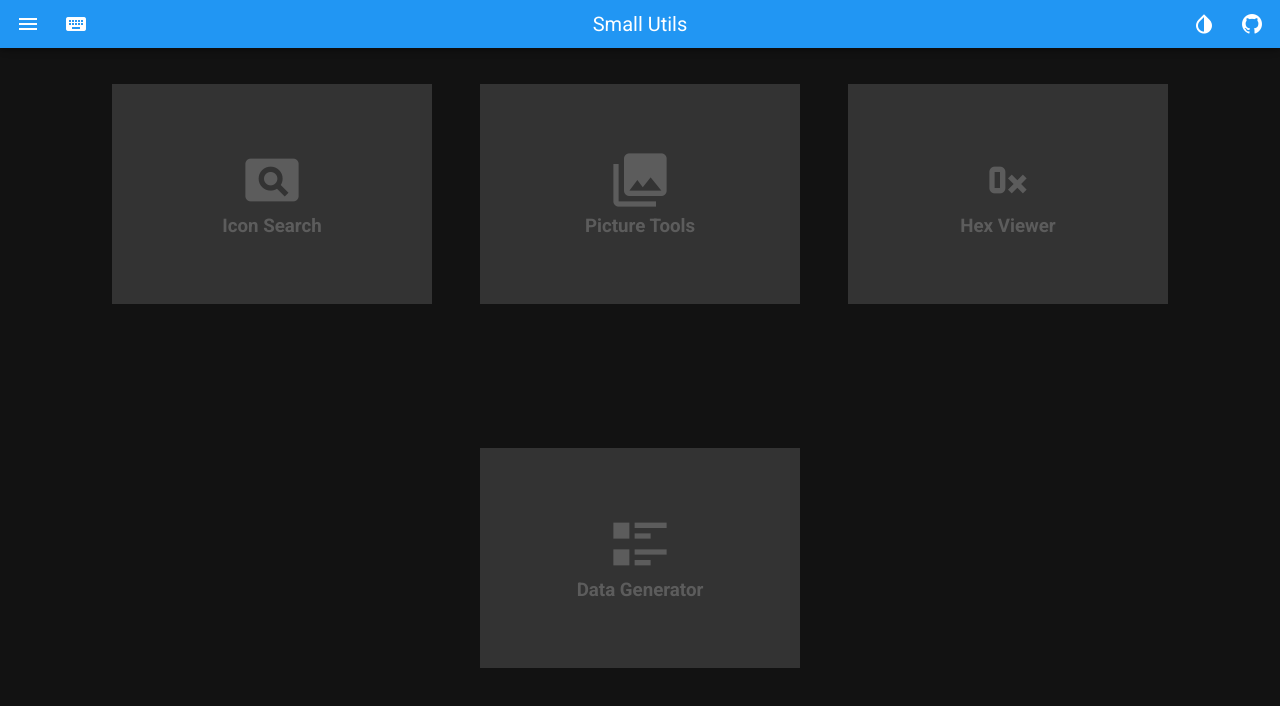
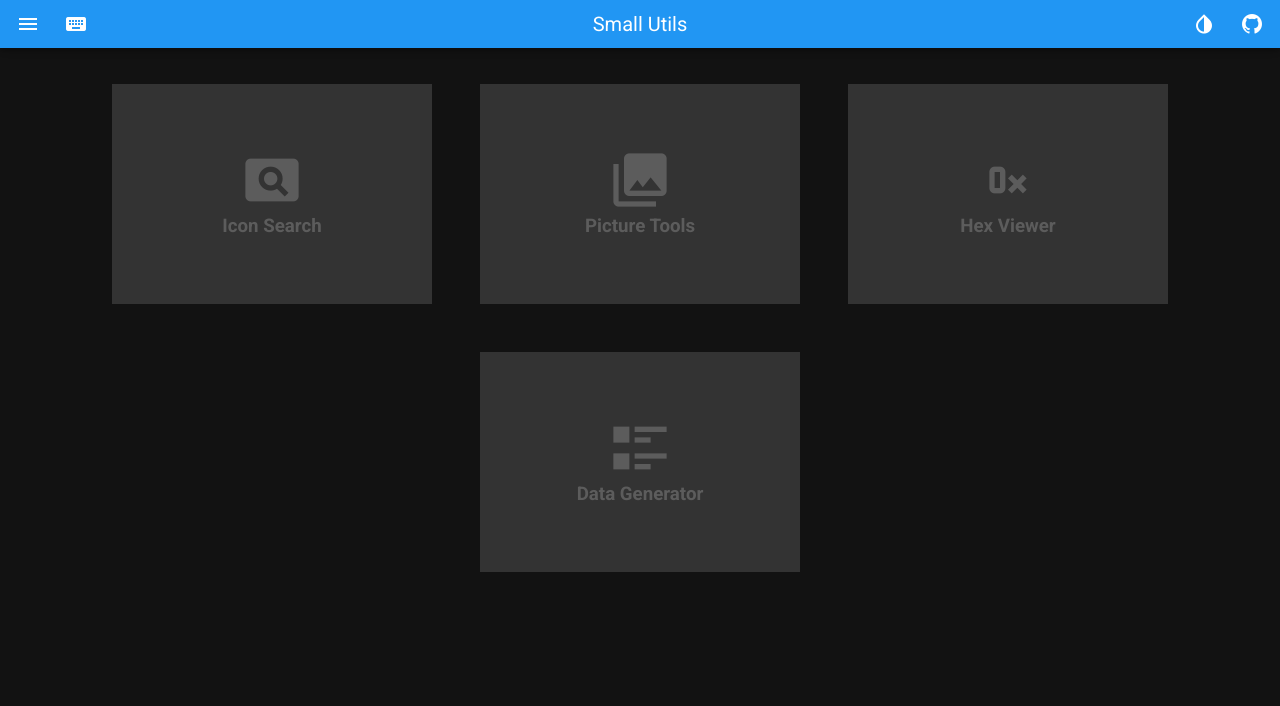
Before and after one commit to apmyhr/small-utils, a Vue app: page / in a window 1280 px wide. Shown: the top 706 px of the page. Built offline with nearby package versions, Linux system fonts and the light colour scheme.

Commit message:
fix style height issue on main page

```diff
--- a/src/pages/Home/index.vue
+++ b/src/pages/Home/index.vue
@@ -1,4 +1,5 @@
 <template>
+  <v-card flat tile :color="darkMode ? '#121212' : '#FFFFFF'">
     <v-card
       class="d-flex justify-center flex-wrap container"
       tile
@@ -7,7 +8,14 @@
     >
       <v-hover v-slot="{ hover }" v-for="(page, index) in pages" :key="index">
         <v-card tile flat color="transparent" class="card ma-6">
-        <div class="face face1" @click="if (hover) { goToPage(page) }">
+          <div
+            class="face face1"
+            @click="
+              if (hover) {
+                goToPage(page);
+              }
+            "
+          >
             <div class="content">
               <v-icon size="64" color="white">{{ page.icon }}</v-icon>
               <h3 class="white--text text-center">{{ page.title }}</h3>
@@ -26,6 +34,7 @@
         </v-card>
       </v-hover>
     </v-card>
+  </v-card>
 </template>
 
 <script>
@@ -39,6 +48,9 @@ export default {
   computed: {
     pages() {
       return pages.pages;
+    },
+    darkMode() {
+      return this.$store.state.settings.darkMode;
     },
   },
   methods: {
```
Lines whose indentation alone changed are shown as unchanged.
